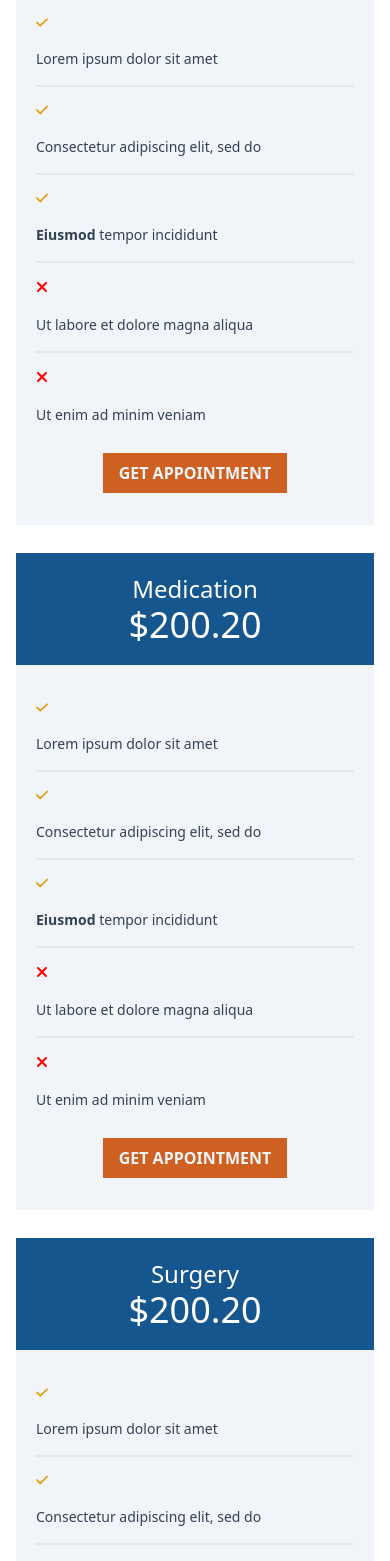
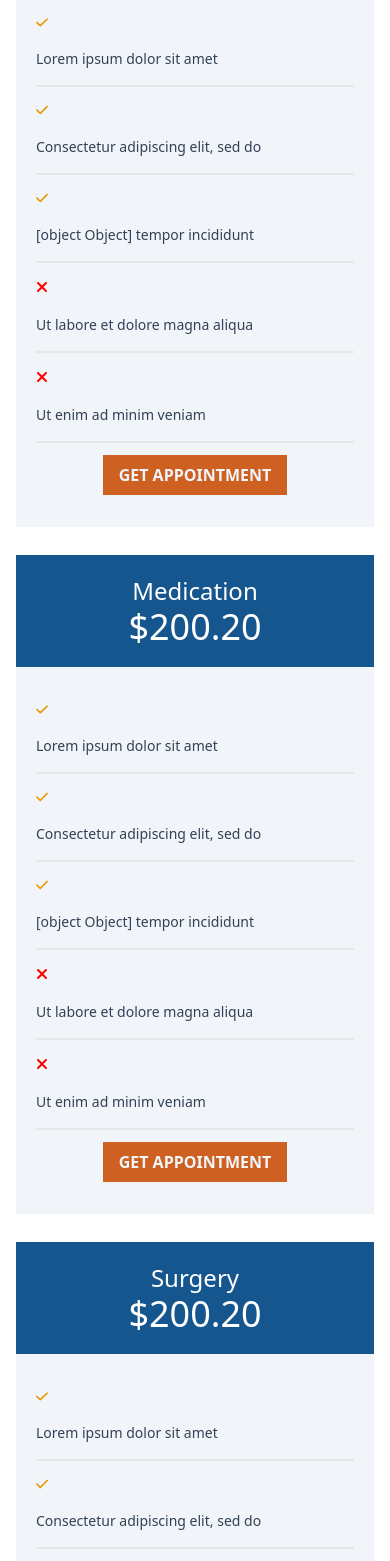
Before and after one commit to Mihir069/Webful-Vision, a React (Vite) app in the folder webfull-vision/: page /home-version-2 in a window 390 px wide. Shown: the part 2994-4555 px from the top of the page. Built offline with nearby package versions, Linux system fonts and the light colour scheme.

Commit message:
shorten the price component page

```diff
--- /dev/null
+++ b/webfull-vision/src/components/common/price-service-card/index.jsx
@@ -0,0 +1,49 @@
+import PropTypes from "prop-types";
+
+const PriceServiceCard = ({ title, price, items }) => (
+  <div className="text-white">
+    <div className="bg-[#15568E]">
+      <div className="p-5 text-center">
+        <div className="text-2xl md:text-3xl">{title}</div>
+        <div className="text-4xl md:text-7xl">{price}</div>
+      </div>
+    </div>
+    <div className="p-5 bg-slate-100">
+      {items.map((item, index) => (
+        <div
+          key={index}
+          className={`flex flex-col md:flex-row gap-5 border-b-2 ${
+            item.isPositive ? "py-4" : "py-4"
+          }`}
+        >
+          <img
+            src={
+              item.isPositive ? "/svg/check-solid.svg" : "/svg/xmark-solid.svg"
+            }
+            alt={item.isPositive ? "check-mark" : "x-mark"}
+            className="w-3"
+          />
+          <p className="text-sm text-slate-700">{item.text}</p>
+        </div>
+      ))}
+      <div className="flex py-3 justify-center">
+        <button className="py-2 px-4 uppercase text-slate-100 font-semibold bg-[#CE6021] hover:bg-[#15568E] ease-in-out duration-300">
+          Get Appointment
+        </button>
+      </div>
+    </div>
+  </div>
+);
+
+PriceServiceCard.propTypes = {
+  title: PropTypes.string.isRequired,
+  price: PropTypes.string.isRequired,
+  items: PropTypes.arrayOf(
+    PropTypes.shape({
+      text: PropTypes.string.isRequired,
+      isPositive: PropTypes.bool.isRequired,
+    })
+  ).isRequired,
+};
+
+export default PriceServiceCard;
--- a/webfull-vision/src/components/price/consultation/index.jsx
+++ /dev/null
@@ -1,44 +0,0 @@
-const Consultation = () => (
-  <div className="text-white">
-    <div className="bg-[#15568E]">
-      <div className="p-5 text-center">
-        <div className="text-2xl md:text-3xl">Consultation</div>
-        <div className="text-4xl md:text-7xl">$20.20</div>
-      </div>
-    </div>
-    <div className="p-5 bg-slate-100">
-      <div className="flex flex-col md:flex-row gap-5 border-b-2 py-4">
-        <img src="/svg/check-solid.svg" alt="check-mark" className="w-3" />
-        <p className="text-sm text-slate-700">Lorem ipsum dolor sit amet</p>
-      </div>
-      <div className="flex flex-col md:flex-row gap-5 border-b-2 py-4">
-        <img src="/svg/check-solid.svg" alt="check-mark" className="w-3" />
-        <p className="text-sm text-slate-700">
-          Consectetur adipiscing elit, sed do
-        </p>
-      </div>
-      <div className="flex flex-col md:flex-row gap-5 border-b-2 py-4">
-        <img src="/svg/check-solid.svg" alt="check-mark" className="w-3" />
-        <p className="text-sm text-slate-700">
-          <span className="font-semibold">Eiusmod</span> tempor incididunt
-        </p>
-      </div>
-      <div className="flex flex-col md:flex-row gap-5 border-b-2 py-4">
-        <img src="/svg/xmark-solid.svg" alt="x-mark" className="w-3" />
-        <p className="text-sm text-slate-700">
-          Ut labore et dolore magna aliqua
-        </p>
-      </div>
-      <div className="flex flex-col md:flex-row gap-5 py-4">
-        <img src="/svg/xmark-solid.svg" alt="x-mark" className="w-3" />
-        <p className="text-sm text-slate-700">Ut enim ad minim veniam</p>
-      </div>
-      <div className="flex py-3 justify-center">
-        <button className="py-2 px-4 uppercase text-slate-100 font-semibold bg-[#CE6021] hover:bg-[#15568E] ease-in-out duration-300">
-          Get Appointment
-        </button>
-      </div>
-    </div>
-  </div>
-);
-export default Consultation;
--- a/webfull-vision/src/components/price/medication/index.jsx
+++ /dev/null
@@ -1,44 +0,0 @@
-const Medication = () => (
-  <div className="text-white">
-    <div className="bg-[#15568E]">
-      <div className="p-5 text-center">
-        <div className="text-2xl md:text-3xl">Medication</div>
-        <div className="text-4xl md:text-7xl">$200.20</div>
-      </div>
-    </div>
-    <div className="p-5 bg-slate-100">
-      <div className="flex flex-col md:flex-row gap-5 border-b-2 py-4">
-        <img src="/svg/check-solid.svg" alt="check-mark" className="w-3" />
-        <p className="text-sm text-slate-700">Lorem ipsum dolor sit amet</p>
-      </div>
-      <div className="flex flex-col md:flex-row gap-5 border-b-2 py-4">
-        <img src="/svg/check-solid.svg" alt="check-mark" className="w-3" />
-        <p className="text-sm text-slate-700">
-          Consectetur adipiscing elit, sed do
-        </p>
-      </div>
-      <div className="flex flex-col md:flex-row gap-5 border-b-2 py-4">
-        <img src="/svg/check-solid.svg" alt="check-mark" className="w-3" />
-        <p className="text-sm text-slate-700">
-          <span className="font-semibold">Eiusmod</span> tempor incididunt
-        </p>
-      </div>
-      <div className="flex flex-col md:flex-row gap-5 border-b-2 py-4">
-        <img src="/svg/xmark-solid.svg" alt="x-mark" className="w-3" />
-        <p className="text-sm text-slate-700">
-          Ut labore et dolore magna aliqua
-        </p>
-      </div>
-      <div className="flex flex-col md:flex-row gap-5 py-4">
-        <img src="/svg/xmark-solid.svg" alt="x-mark" className="w-3" />
-        <p className="text-sm text-slate-700">Ut enim ad minim veniam</p>
-      </div>
-      <div className="flex py-3 justify-center">
-        <button className="py-2 px-4 uppercase text-slate-100 font-semibold bg-[#CE6021] hover:bg-[#15568E] ease-in-out duration-300">
-          Get Appointment
-        </button>
-      </div>
-    </div>
-  </div>
-);
-export default Medication;
--- a/webfull-vision/src/components/price/price.jsx
+++ b/webfull-vision/src/components/price/price.jsx
@@ -1,7 +1,4 @@
-import Consultation from "./consultation";
-import Medication from "./medication";
-import Surgery from "./surgery";
-
+import PriceServiceCard from "../common/price-service-card";
 const Price = () => (
   <div className="px-4 py-5 md:px-12 lg:px-48">
     <div className="relative overflow-hidden w-full">
@@ -14,9 +11,54 @@ const Price = () => (
         </div>
       </div>
       <div className="grid grid-cols-1 md:grid-cols-2 lg:grid-cols-3 gap-7">
-        <Consultation />
-        <Medication />
-        <Surgery />
+        <PriceServiceCard
+          title="Consultation"
+          price="$20.20"
+          items={[
+            { text: "Lorem ipsum dolor sit amet", isPositive: true },
+            { text: "Consectetur adipiscing elit, sed do", isPositive: true },
+            {
+              text:
+                <span className="font-semibold">Eiusmod</span> +
+                " tempor incididunt",
+              isPositive: true,
+            },
+            { text: "Ut labore et dolore magna aliqua", isPositive: false },
+            { text: "Ut enim ad minim veniam", isPositive: false },
+          ]}
+        />
+        <PriceServiceCard
+          title="Medication"
+          price="$200.20"
+          items={[
+            { text: "Lorem ipsum dolor sit amet", isPositive: true },
+            { text: "Consectetur adipiscing elit, sed do", isPositive: true },
+            {
+              text:
+                <span className="font-semibold">Eiusmod</span> +
+                " tempor incididunt",
+              isPositive: true,
+            },
+            { text: "Ut labore et dolore magna aliqua", isPositive: false },
+            { text: "Ut enim ad minim veniam", isPositive: false },
+          ]}
+        />
+        <PriceServiceCard
+          title="Surgery"
+          price="$200.20"
+          items={[
+            { text: "Lorem ipsum dolor sit amet", isPositive: true },
+            { text: "Consectetur adipiscing elit, sed do", isPositive: true },
+            {
+              text:
+                <span className="font-semibold">Eiusmod</span> +
+                " tempor incididunt",
+              isPositive: true,
+            },
+            { text: "Ut labore et dolore magna aliqua", isPositive: false },
+            { text: "Ut enim ad minim veniam", isPositive: false },
+          ]}
+        />
       </div>
     </div>
   </div>
--- a/webfull-vision/src/components/price/surgery/index.jsx
+++ /dev/null
@@ -1,44 +0,0 @@
-const Surgery = () => (
-  <div className="text-white">
-    <div className="bg-[#15568E]">
-      <div className="p-5 text-center">
-        <div className="text-2xl md:text-3xl">Surgery</div>
-        <div className="text-4xl md:text-7xl">$200.20</div>
-      </div>
-    </div>
-    <div className="p-5 bg-slate-100">
-      <div className="flex flex-col md:flex-row gap-5 border-b-2 py-4">
-        <img src="/svg/check-solid.svg" alt="check-mark" className="w-3" />
-        <p className="text-sm text-slate-700">Lorem ipsum dolor sit amet</p>
-      </div>
-      <div className="flex flex-col md:flex-row gap-5 border-b-2 py-4">
-        <img src="/svg/check-solid.svg" alt="check-mark" className="w-3" />
-        <p className="text-sm text-slate-700">
-          Consectetur adipiscing elit, sed do
-        </p>
-      </div>
-      <div className="flex flex-col md:flex-row gap-5 border-b-2 py-4">
-        <img src="/svg/check-solid.svg" alt="check-mark" className="w-3" />
-        <p className="text-sm text-slate-700">
-          <span className="font-semibold">Eiusmod</span> tempor incididunt
-        </p>
-      </div>
-      <div className="flex flex-col md:flex-row gap-5 border-b-2 py-4">
-        <img src="/svg/xmark-solid.svg" alt="x-mark" className="w-3" />
-        <p className="text-sm text-slate-700">
-          Ut labore et dolore magna aliqua
-        </p>
-      </div>
-      <div className="flex flex-col md:flex-row gap-5 py-4">
-        <img src="/svg/xmark-solid.svg" alt="x-mark" className="w-3" />
-        <p className="text-sm text-slate-700">Ut enim ad minim veniam</p>
-      </div>
-      <div className="flex py-3 justify-center">
-        <button className="py-2 px-4 uppercase text-slate-100 font-semibold bg-[#CE6021] hover:bg-[#15568E] ease-in-out duration-300">
-          Get Appointment
-        </button>
-      </div>
-    </div>
-  </div>
-);
-export default Surgery;
--- a/webfull-vision/src/components/pricing-banner/index.jsx
+++ /dev/null
@@ -1,28 +0,0 @@
-import { Link } from "react-router-dom";
-
-const PricingBanner = () => (
-  <div className="relative w-full">
-    <img src="./img/title-bg.jpg" className="object-cover w-full h-full" />
-    <div className="absolute  inset-0 px-48 py-6 bg-gradient-to-t from-slate-900 to-transparent z-10 uppercase">
-      <div className=" text-white text-xs sm:text-3xl font-bold py-5">
-        Price List
-      </div>
-      <div className="text-white  sm:text-xs  font-customFont  ">
-        <ul className="flex gap-4">
-          <li>
-            <Link to="/">Home</Link>
-          </li>
-          <span>/</span>
-          <li>
-            <Link to="/">Gene Splicing</Link>
-          </li>
-          <span>/</span>
-          <li>
-            <Link to="/">Cloning</Link>
-          </li>
-        </ul>
-      </div>
-    </div>
-  </div>
-);
-export default PricingBanner;
--- a/webfull-vision/src/pages/pricing-page/index.jsx
+++ b/webfull-vision/src/pages/pricing-page/index.jsx
@@ -1,13 +1,20 @@
+import PageBanner from "../../components/common/page-banner";
 import Connect from "../../components/connect";
 import Footer from "../../components/footer";
 import Header from "../../components/header";
 import Price from "../../components/price/price";
-import PricingBanner from "../../components/pricing-banner";
 
 const PricingPage = () => (
   <>
     <Header />
-    <PricingBanner />
+    <PageBanner
+      title="Price List"
+      breadcrumbs={[
+        { label: "Home", path: "/" },
+        { label: "Gene Splicing", path: "/" },
+        { label: "Cloning", path: "/" },
+      ]}
+    />
     <Price />
     <Connect />
     <Footer />
```
